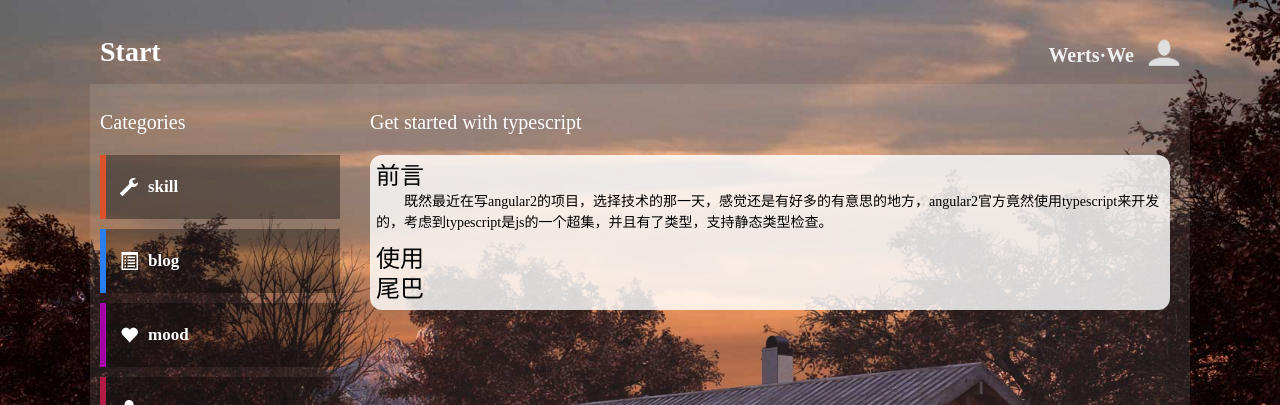
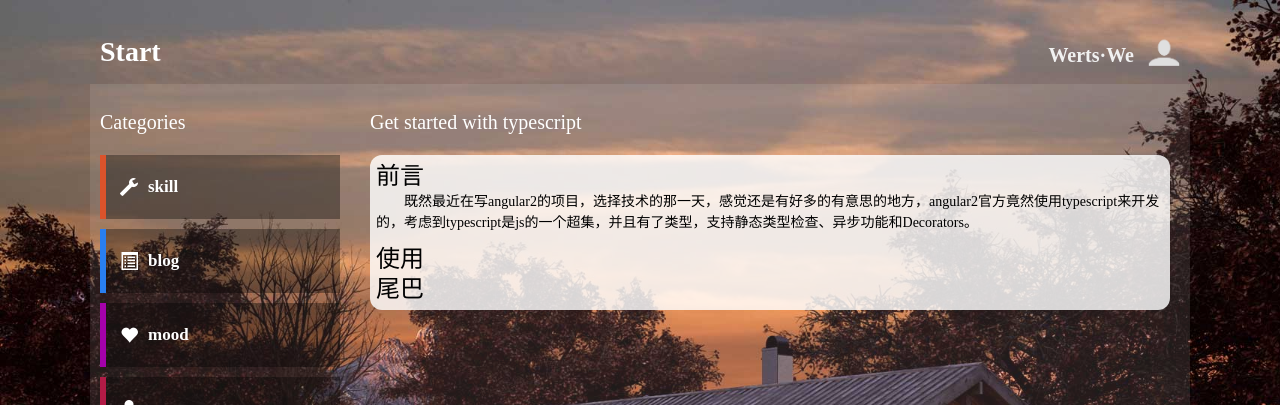
Before and after one commit to werts/werts.github.io, a Jekyll site: the page built from _posts/2017-04-23-starting-typescript.md, in a window 1280 px wide. Shown: the top 405 px of the page. Built offline with Jekyll 4.4.1, drawn with Linux system fonts in a browser that asks for light colours.

Commit message:
typescript

```diff
--- a/_posts/2017-04-23-starting-typescript.md
+++ b/_posts/2017-04-23-starting-typescript.md
@@ -7,7 +7,7 @@ category: program
 ---
 
 ### 前言
-既然最近在写angular2的项目，选择技术的那一天，感觉还是有好多的有意思的地方，angular2官方竟然使用typescript来开发的，考虑到typescript是js的一个超集，并且有了类型，支持静态类型检查。
+既然最近在写angular2的项目，选择技术的那一天，感觉还是有好多的有意思的地方，angular2官方竟然使用typescript来开发的，考虑到typescript是js的一个超集，并且有了类型，支持静态类型检查、异步功能和Decorators。
 ### 使用
 
 ### 尾巴
```
